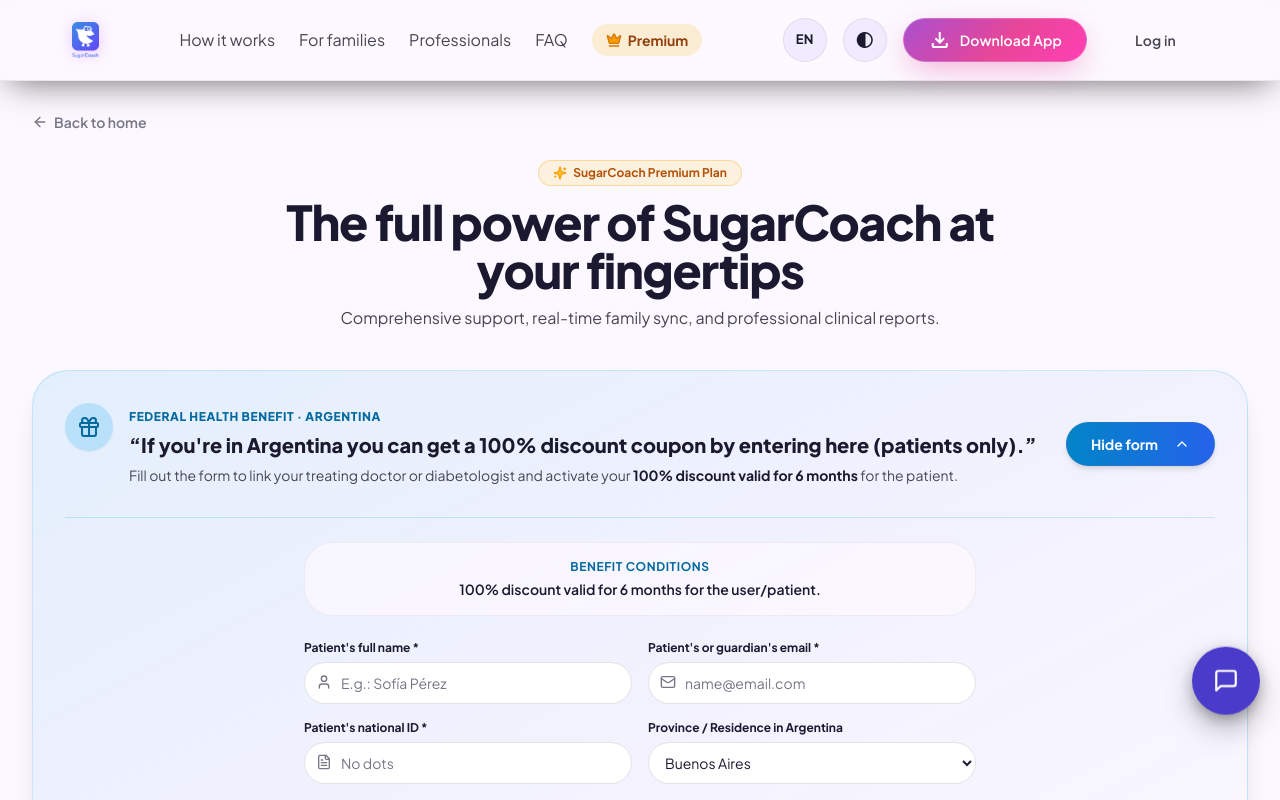
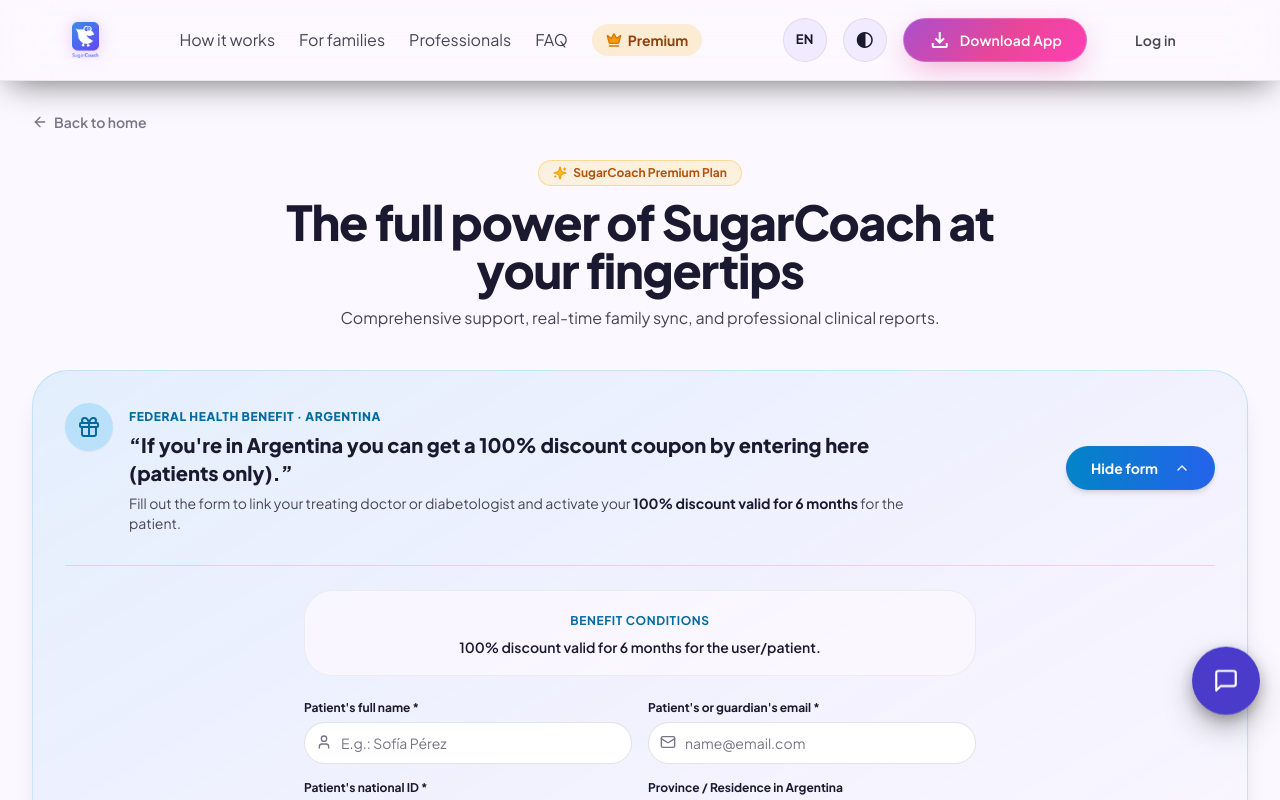
Before and after one commit to SugarCoach/WebCohorte2026, a Next.js app in the folder front/: page /premium in a window 1280 px wide. Both pictures are taken after a click on the button "Request coupon". Shown: the top 800 px of the page. Built offline with nearby package versions, Linux system fonts and the light colour scheme.

Commit message:
fix(premium): evitar colision con boton, desborde en condiciones y recorte de badge

```diff
--- a/front/app/premium/page.tsx
+++ b/front/app/premium/page.tsx
@@ -135,18 +135,18 @@ export default function PremiumPage() {
          * ========================================================================= */}
         <div className="mb-12 overflow-hidden rounded-3xl border border-sky-500/20 bg-gradient-to-br from-sky-500/10 via-blue-500/5 to-transparent p-6 shadow-xl dark:border-sky-400/25 dark:bg-[#07132B] md:p-8">
           <div className="flex flex-col gap-6 lg:flex-row lg:items-center lg:justify-between">
-            <div className="flex items-start gap-4">
+            <div className="flex items-start gap-4 flex-1 min-w-0 lg:mr-8">
               <div className="flex h-12 w-12 shrink-0 items-center justify-center rounded-2xl bg-sky-500/20 text-sky-700 dark:text-sky-300 shadow-sm">
                 <Gift className="h-6 w-6" />
               </div>
-              <div>
-                <span className="inline-flex items-center gap-1.5 text-xs font-extrabold uppercase tracking-wider text-sky-700 dark:text-sky-300">
+              <div className="flex-1 min-w-0">
+                <span className="inline-flex items-center gap-1.5 text-xs font-extrabold uppercase tracking-wider text-sky-700 dark:text-sky-300 origin-left transition-transform duration-200 hover:scale-105 cursor-default">
                   {t("premium.banner.badge")}
                 </span>
-                <h2 className="mt-1 text-lg sm:text-xl font-extrabold text-ink">
+                <h2 className="mt-1 text-lg sm:text-xl font-extrabold text-ink origin-top-left max-w-[90%]">
                   {t("premium.banner.headline")}
                 </h2>
-                <p className="mt-1.5 text-xs sm:text-sm text-text-secondary leading-relaxed">
+                <p className="mt-1.5 text-xs sm:text-sm text-text-secondary leading-relaxed origin-top-left max-w-[90%]">
                   {t("premium.banner.descPrefix")}{" "}
                   <strong className="text-ink font-bold">{t("premium.banner.descBold")}</strong>{" "}
                   {t("premium.banner.descSuffix")}
@@ -182,13 +182,15 @@ export default function PremiumPage() {
                 <div className="mt-8 border-t border-sky-500/20 pt-6">
                   {!submitted ? (
                     <form onSubmit={handleSubmit} className="space-y-4 max-w-2xl mx-auto">
-                      <div className="rounded-2xl bg-base/80 p-4 border border-line/10 dark:bg-black/20 text-center mb-6">
-                        <span className="text-xs font-bold text-sky-700 dark:text-sky-300 uppercase tracking-wider block">
+                      <div className="rounded-2xl bg-base/80 p-4 border border-line/10 dark:bg-black/20 text-center mb-6 overflow-hidden">
+                        <span className="text-xs font-bold text-sky-700 dark:text-sky-300 uppercase tracking-wider inline-block text-center origin-center transition-transform duration-200 hover:scale-105 cursor-default">
                           {t("premium.form.conditionsTitle")}
                         </span>
-                        <p className="text-sm font-semibold text-ink mt-1">
-                          {t("premium.form.conditionsDesc")}
-                        </p>
+                        <div>
+                          <p className="text-sm font-semibold text-ink mt-1 inline-block max-w-[85%] mx-auto origin-center px-2 py-0.5">
+                            {t("premium.form.conditionsDesc")}
+                          </p>
+                        </div>
                       </div>
 
                       <div className="grid grid-cols-1 gap-4 sm:grid-cols-2">
@@ -412,10 +414,10 @@ export default function PremiumPage() {
           </div>
 
           {/* Tarjeta Plan Premium (Recomendado) */}
-          <div className="sc-hover-card overflow-hidden relative flex flex-col justify-between rounded-3xl border-2 border-amber-400/50 bg-white p-6 sm:p-7 shadow-2xl shadow-amber-500/5 dark:bg-[#161233] dark:border-amber-400/50">
+          <div className="sc-hover-card relative flex flex-col justify-between rounded-3xl border-2 border-amber-400/50 bg-white p-6 sm:p-7 shadow-2xl shadow-amber-500/5 dark:bg-[#161233] dark:border-amber-400/50">
             {/* Badge Recomendado flotante */}
             <div className="absolute -top-3.5 right-6 z-10">
-              <span className="inline-flex items-center rounded-full bg-gradient-to-r from-amber-400 to-amber-500 px-3.5 py-1 text-[11px] font-extrabold uppercase tracking-wider text-slate-950 shadow-md">
+              <span className="inline-flex items-center rounded-full bg-gradient-to-r from-amber-400 to-amber-500 px-3.5 py-1 text-[11px] font-extrabold uppercase tracking-wider text-slate-950 shadow-md transition-transform duration-200 hover:scale-105 cursor-default">
                 {t("premium.plans.recommendedBadge")}
               </span>
             </div>
```
